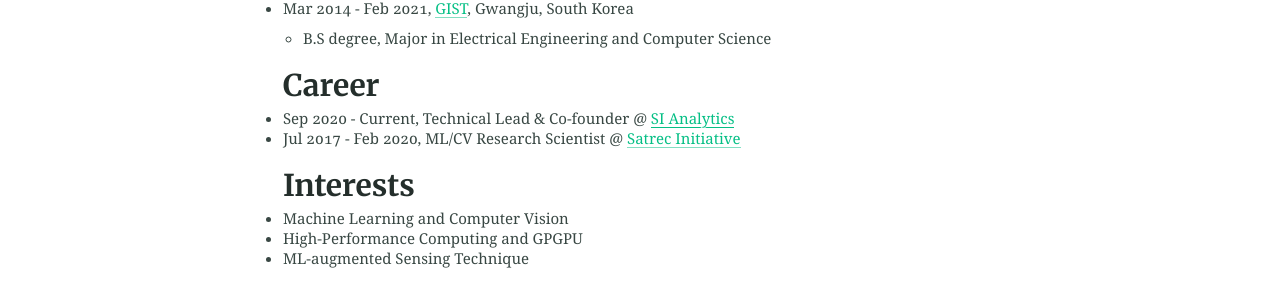
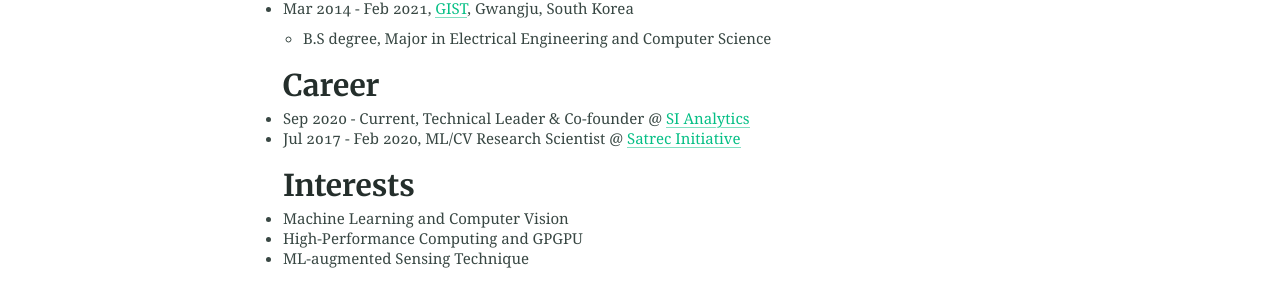
Before and after one commit to mikigom/mikigom.github.io, a Jekyll site: the page built from index.md, in a window 1280 px wide. Shown: the part 424-713 px from the top of the page. Built offline with Jekyll 4.4.1, drawn with Linux system fonts in a browser that asks for light colours.

Commit message:
Update index.md

```diff
--- a/index.md
+++ b/index.md
@@ -15,7 +15,7 @@
   * B.S degree, Major in Electrical Engineering and Computer Science
 
 ### Career
-* Sep 2020 - Current, Technical Lead & Co-founder @ [SI Analytics](https://www.si-analytics.ai/eng)
+* Sep 2020 - Current, Technical Leader & Co-founder @ [SI Analytics](https://www.si-analytics.ai/eng)
 * Jul 2017 - Feb 2020, ML/CV Research Scientist @ [Satrec Initiative](https://www.satreci.com/)
 
 ### Interests
```
